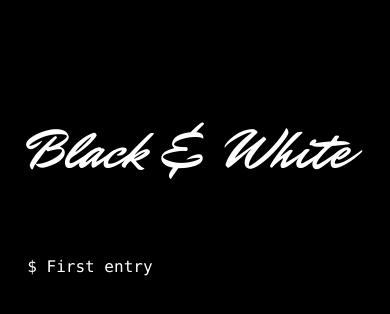
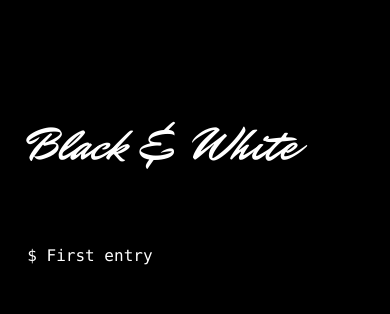
Before and after one commit to CodingPenguin-yoon/black-and-white-blog, a plain HTML site: page dist/index.html in a window 390 px wide. Drawn offline with Linux system fonts and the light colour scheme.

Commit message:
Update Site source

```diff
--- a/dist/style.css
+++ b/dist/style.css
@@ -29,7 +29,7 @@ main {
 .signature {
   font-family: "Mr Dafoe", "AppleMyungjo", "Batang", Georgia, serif;
   font-weight: 400;
-  font-size: clamp(3.5rem, 11vw, 8.5rem);
+  font-size: clamp(2.5rem, 12vw, 8.5rem);
   line-height: 1.18;
 }
 
```
